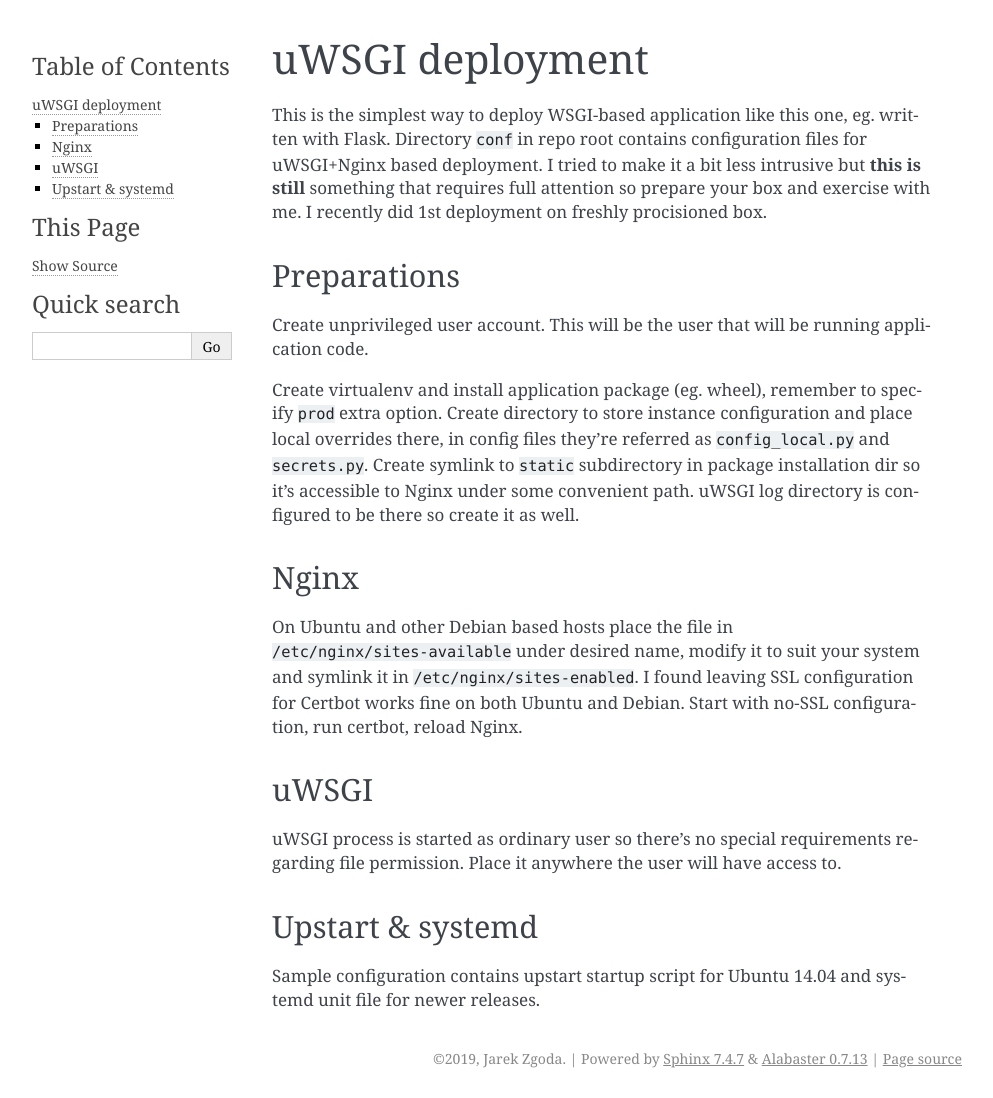
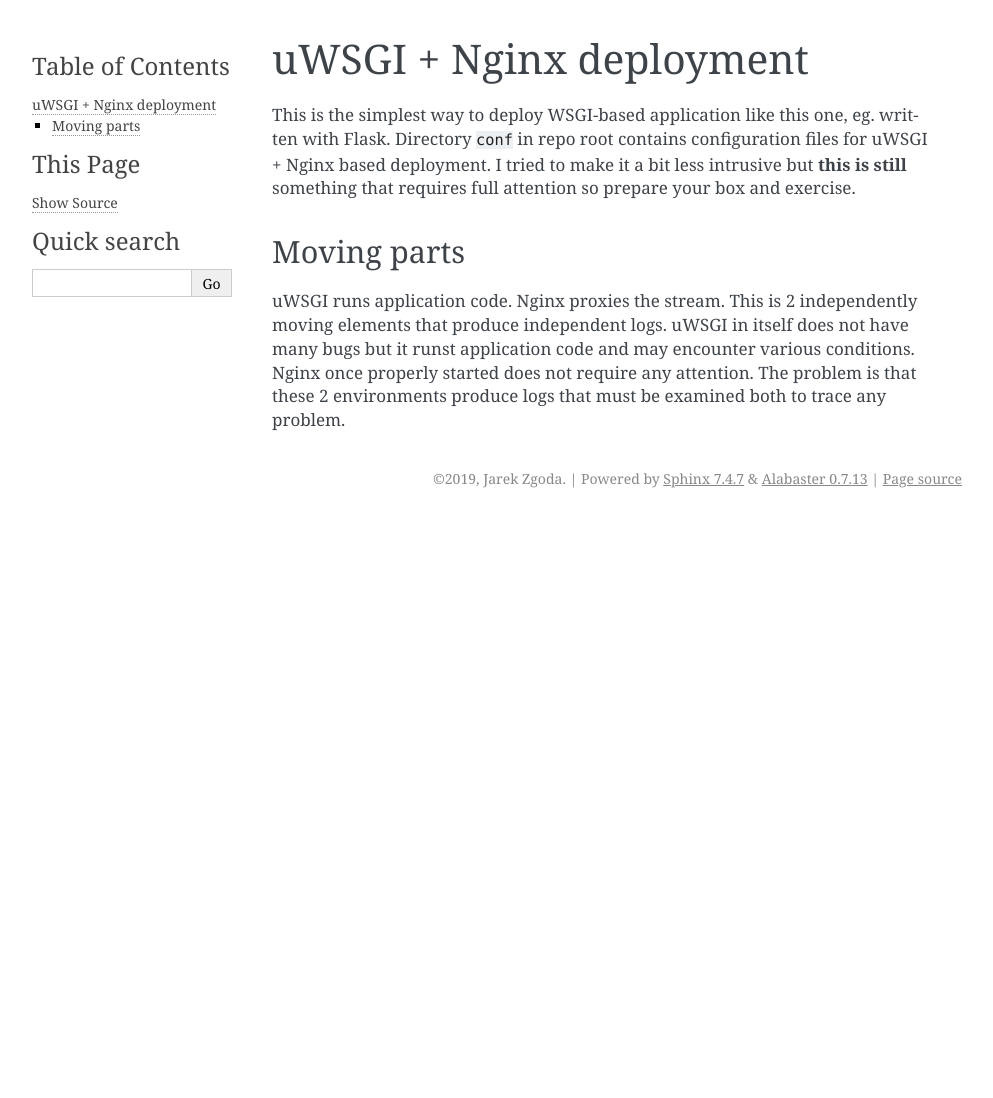
Before and after one commit to zgoda/devlog, a Sphinx documentation site: the page built from docs/uwsgi.rst, in a window 1280 px wide. Shown: the whole page, without its empty margins (148-1141 px from the left). Built offline with Sphinx 7.4.7, drawn with Linux system fonts in a browser that asks for light colours; after the commit the page ends 900 px from its top, so only the background shows below that.

```diff
--- a/docs/tbc.rst
+++ b/docs/tbc.rst
@@ -16,8 +16,8 @@
 because both RBAC and ABAC are big things that don't scale down well - there is
 large beginning processing overhead. Perhaps something losely resembling ABAC.
 
-Separation of logic
--------------------
+Separation of concern
+---------------------
 
 * `Stories <https://pypi.org/project/stories/>`_ and
   `Dependencies <https://pypi.org/project/dependencies/>`_ are interesting
--- a/docs/uwsgi.rst
+++ b/docs/uwsgi.rst
@@ -1,44 +1,18 @@
-uWSGI deployment
-================
+uWSGI + Nginx deployment
+========================
 
 This is the simplest way to deploy WSGI-based application like this one, eg.
 written with Flask. Directory ``conf`` in repo root contains configuration
-files for uWSGI+Nginx based deployment. I tried to make it a bit less intrusive
-but **this is still** something that requires full attention so prepare your
-box and exercise with me. I recently did 1st deployment on freshly procisioned
-box.
+files for uWSGI + Nginx based deployment. I tried to make it a bit less
+intrusive but **this is still** something that requires full attention so
+prepare your box and exercise.
 
-Preparations
+Moving parts
 ------------
 
-Create unprivileged user account. This will be the user that will be running
-application code.
-
-Create virtualenv and install application package (eg. wheel), remember to
-specify ``prod`` extra option. Create directory to store instance configuration
-and place local overrides there, in config files they're referred as
-``config_local.py`` and ``secrets.py``. Create symlink to ``static``
-subdirectory in package installation dir so it's accessible to Nginx under some
-convenient path. uWSGI log directory is configured to be there so create it as
-well.
-
-Nginx
------
-
-On Ubuntu and other Debian based hosts place the file in
-``/etc/nginx/sites-available`` under desired name, modify it to suit your
-system and symlink it in ``/etc/nginx/sites-enabled``. I found leaving SSL
-configuration for Certbot works fine on both Ubuntu and Debian. Start with
-no-SSL configuration, run certbot, reload Nginx.
-
-uWSGI
------
-
-uWSGI process is started as ordinary user so there's no special requirements
-regarding file permission. Place it anywhere the user will have access to.
-
-Upstart & systemd
------------------
-
-Sample configuration contains upstart startup script for Ubuntu 14.04 and
-systemd unit file for newer releases.
+uWSGI runs application code. Nginx proxies the stream. This is 2 independently
+moving elements that produce independent logs. uWSGI in itself does not have
+many bugs but it runst application code and may encounter various conditions.
+Nginx once properly started does not require any attention. The problem is that
+these 2 environments produce logs that must be examined both to trace any
+problem.
--- a/setup.cfg
+++ b/setup.cfg
@@ -19,6 +19,7 @@
     docs/*
     **/_version.py
     **/wsgi.py
+    **/cli.py
     **/config*.py
     **/app.py
     **/ext.py
--- a/setup.py
+++ b/setup.py
@@ -76,5 +76,10 @@
             'uwsgi',
         ]
     },
+    entry_points={
+        'console_scripts': [
+            'devlog=devlog.cli:main',
+        ],
+    },
     python_requires='~=3.6',
 )
```
Also changed, not shown: docs/concepts.rst (+9 -0 lines), 2 other files.
